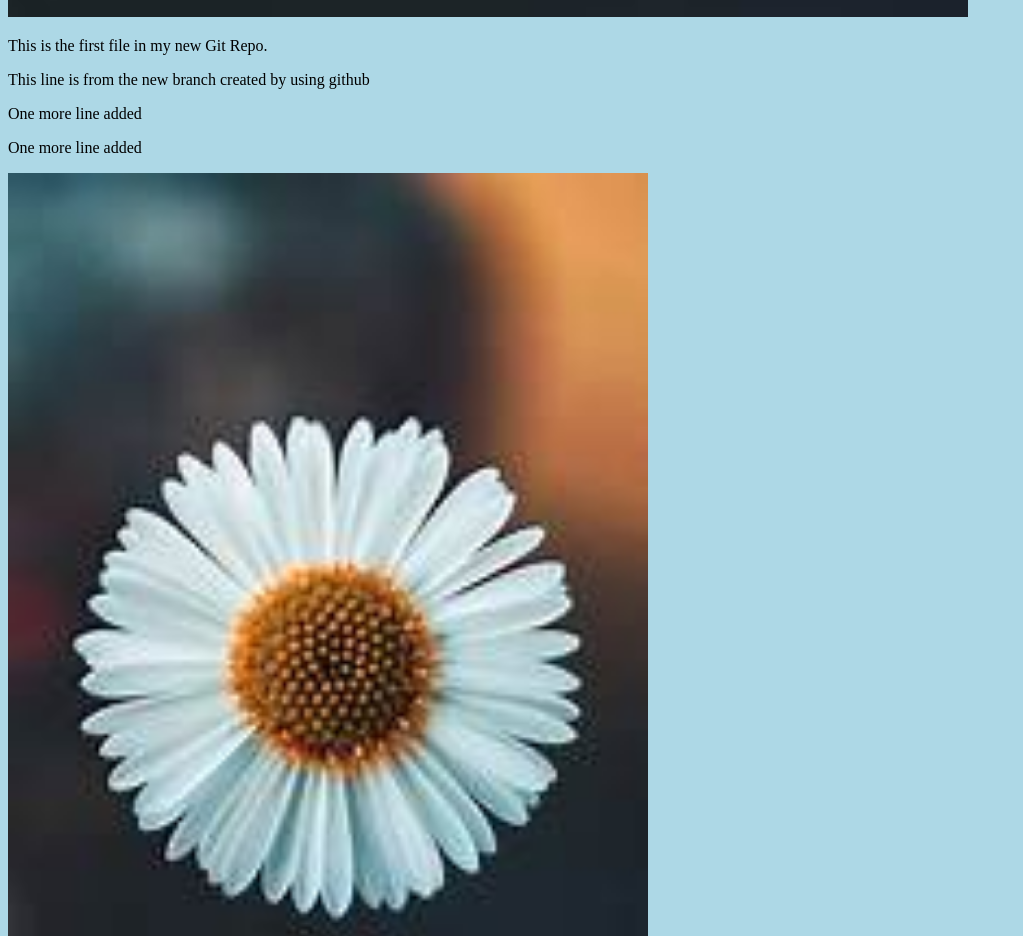
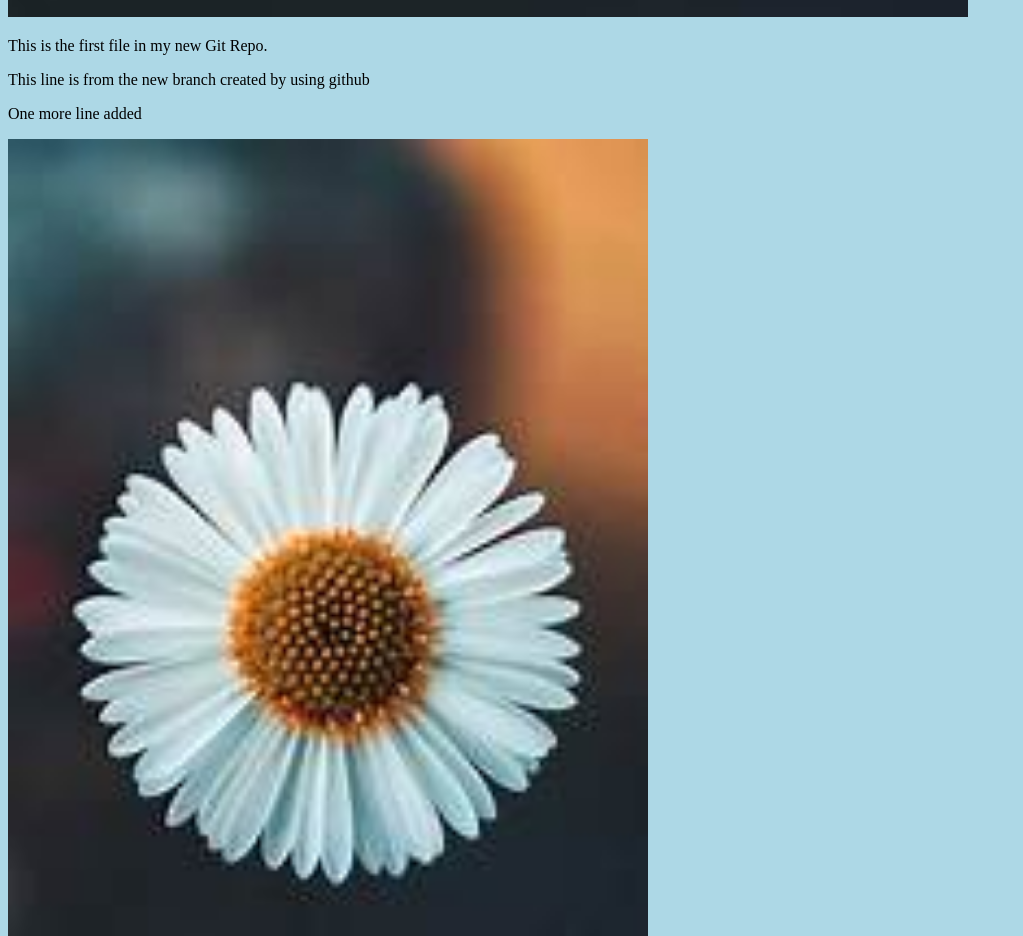
Before and after one commit to Jdamour12/git-intro, a plain HTML site: page index.html in a window 1280 px wide. Shown: the part 1500-2436 px from the top of the page, without its empty margins (0-1023 px from the left). Drawn offline with Linux system fonts and the light colour scheme.

```diff
--- a/index.html
+++ b/index.html
@@ -12,7 +12,6 @@
 <p>This is the first file in my new Git Repo.</p>
 <p>This line is from the new branch created by using github</p>
 <p>One more line added</p>
-<p>One more line added</p>
 <div><img src="image-2.png" alt="Hello Git" style="width:100%;max-width:640px"></div>
 
 </body>
```
